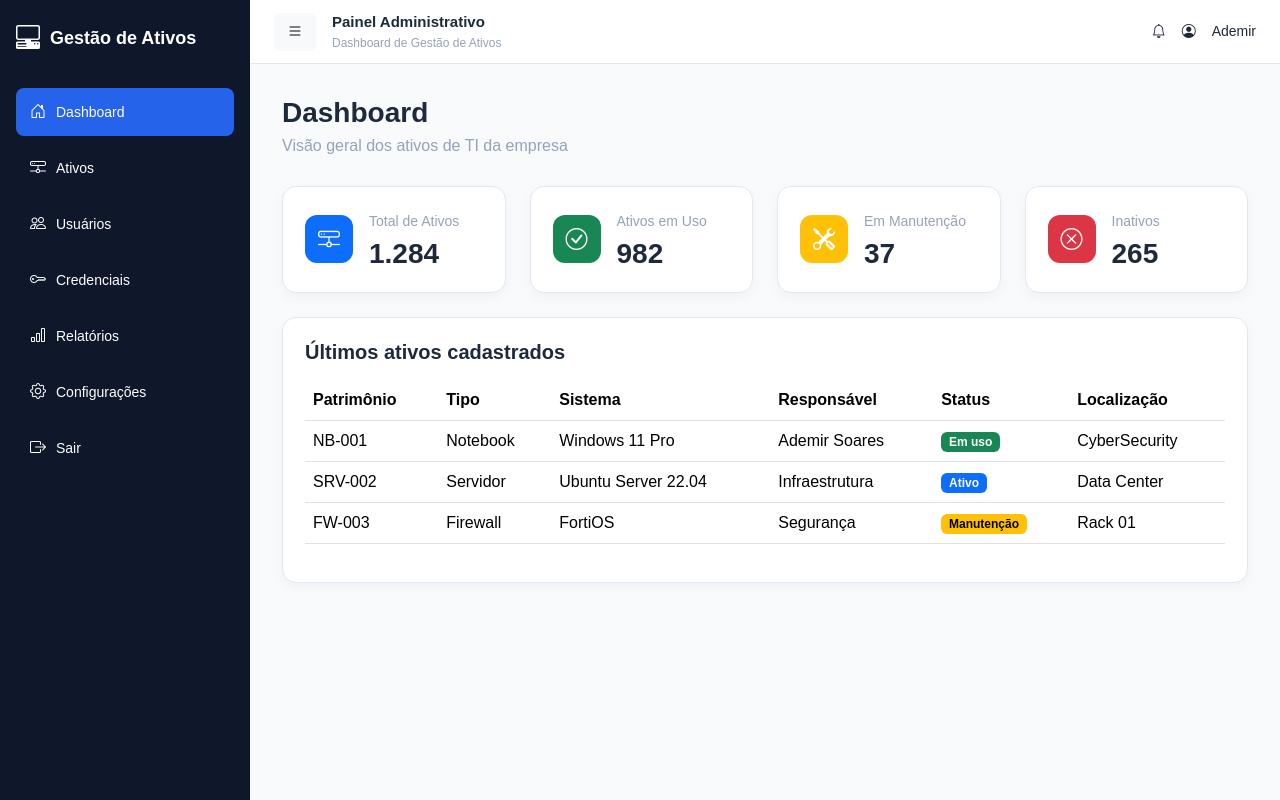
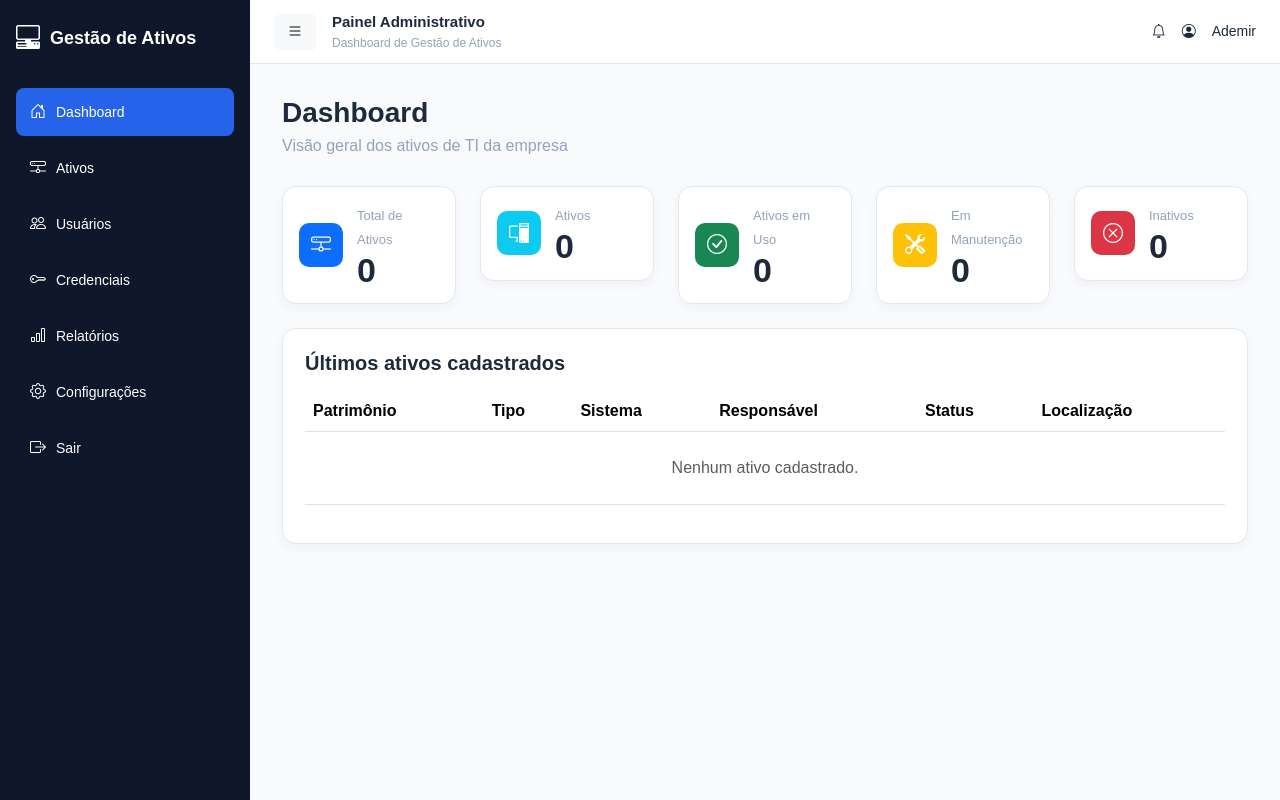
Before and after one commit to AdemirSoares/Gestao-de-Ativos-de-TI, a Flask app: page / in a window 1280 px wide. Run offline with Flask 3, Linux system fonts and the light colour scheme.

Commit message:
feat: conclui Sprint 2 do CRUD de ativos e dashboard dinâmico

```diff
--- a/app/routes.py
+++ b/app/routes.py
@@ -7,7 +7,41 @@ def init_app(app):
 
     @app.route("/")
     def dashboard():
-        return render_template("dashboard.html", pagina="dashboard")
+
+        total_ativos = len(ativos)
+
+        ativos_ativos = len([
+            ativo for ativo in ativos
+            if ativo["status"] == "Ativo"
+        ])
+
+        ativos_em_uso = len([
+            ativo for ativo in ativos
+            if ativo["status"] == "Em uso"
+        ])
+
+        ativos_manutencao = len([
+            ativo for ativo in ativos
+            if ativo["status"] == "Manutenção"
+        ])
+
+        ativos_inativos = len([
+            ativo for ativo in ativos
+            if ativo["status"] == "Inativo"
+        ])
+
+        ultimos_ativos = ativos[-3:]
+
+        return render_template(
+            "dashboard.html",
+            pagina="dashboard",
+            total_ativos=total_ativos,
+            ativos_ativos=ativos_ativos,
+            ativos_em_uso=ativos_em_uso,
+            ativos_manutencao=ativos_manutencao,
+            ativos_inativos=ativos_inativos,
+            ultimos_ativos=ultimos_ativos
+        )
 
     @app.route("/ativos")
     def listar_ativos():
--- a/app/static/css/style.css
+++ b/app/static/css/style.css
@@ -118,32 +118,45 @@ body {
     background-color: var(--card);
     border: 1px solid var(--border);
     border-radius: 14px;
-    padding: 22px;
+    padding: 16px;
     display: flex;
     align-items: center;
-    gap: 16px;
+    gap: 14px;
     box-shadow: 0 4px 12px rgba(15, 23, 42, 0.04);
+    min-height: 95px;
 }
 
 .dashboard-card span {
     color: var(--text-light);
-    font-size: 14px;
+    font-size: 13px;
+}
+
+.dashboard-card{
+    transition: all .25s ease;
+}
+
+.dashboard-card:hover{
+    transform: translateY(-3px);
+    box-shadow: 0 10px 22px rgba(15,23,42,.08);
 }
 
 .dashboard-card h3 {
-    margin: 4px 0 0;
+    margin: 2px 0 0;
+    font-size: 34px;
     font-weight: 700;
+    line-height: 1;
 }
 
 .card-icon {
-    width: 48px;
-    height: 48px;
-    border-radius: 12px;
+    width: 44px;
+    height: 44px;
+    border-radius: 10px;
     color: white;
     display: flex;
     align-items: center;
     justify-content: center;
-    font-size: 22px;
+    font-size: 20px;
+    flex-shrink: 0;
 }
 
 .table-card {
--- a/app/templates/dashboard.html
+++ b/app/templates/dashboard.html
@@ -13,54 +13,72 @@ Dashboard - Gestão de Ativos
     </div>
 </div>
 
-<div class="row g-4 mb-4">
-    <div class="col-md-3">
+<div class="row row-cols-lg-5 row-cols-md-2 row-cols-1 g-4 mb-4">
+
+    <div class="col">
         <div class="dashboard-card">
             <div class="card-icon bg-primary">
                 <i class="bi bi-hdd-network"></i>
             </div>
             <div>
                 <span>Total de Ativos</span>
-                <h3>1.284</h3>
+                <h3>{{ total_ativos }}</h3>
             </div>
         </div>
     </div>
 
-    <div class="col-md-3">
+    <!-- Ativos -->
+    <div class="col">
+        <div class="dashboard-card">
+            <div class="card-icon bg-info">
+                <i class="bi bi-pc-display"></i>
+            </div>
+            <div>
+                <span>Ativos</span>
+                <h3>{{ ativos_ativos }}</h3>
+            </div>
+        </div>
+    </div>
+
+    <!-- Em Uso -->
+    <div class="col">
         <div class="dashboard-card">
             <div class="card-icon bg-success">
                 <i class="bi bi-check-circle"></i>
             </div>
             <div>
                 <span>Ativos em Uso</span>
-                <h3>982</h3>
+                <h3>{{ ativos_em_uso }}</h3>
             </div>
         </div>
     </div>
 
-    <div class="col-md-3">
+    <!-- Manutenção -->
+    <div class="col">
         <div class="dashboard-card">
             <div class="card-icon bg-warning">
                 <i class="bi bi-tools"></i>
             </div>
             <div>
                 <span>Em Manutenção</span>
-                <h3>37</h3>
+                <h3>{{ ativos_manutencao }}</h3>
             </div>
         </div>
     </div>
 
-    <div class="col-md-3">
+    <!-- Inativos -->
+    <div class="col">
         <div class="dashboard-card">
             <div class="card-icon bg-danger">
                 <i class="bi bi-x-circle"></i>
             </div>
             <div>
                 <span>Inativos</span>
-                <h3>265</h3>
+                <h3>{{ ativos_inativos }}</h3>
             </div>
         </div>
     </div>
+
 </div>
 
 <div class="table-card">
@@ -80,30 +98,59 @@ Dashboard - Gestão de Ativos
             </tr>
         </thead>
         <tbody>
-            <tr>
-                <td>NB-001</td>
-                <td>Notebook</td>
-                <td>Windows 11 Pro</td>
-                <td>Ademir Soares</td>
-                <td><span class="badge text-bg-success">Em uso</span></td>
-                <td>CyberSecurity</td>
-            </tr>
-            <tr>
-                <td>SRV-002</td>
-                <td>Servidor</td>
-                <td>Ubuntu Server 22.04</td>
-                <td>Infraestrutura</td>
-                <td><span class="badge text-bg-primary">Ativo</span></td>
-                <td>Data Center</td>
-            </tr>
-            <tr>
-                <td>FW-003</td>
-                <td>Firewall</td>
-                <td>FortiOS</td>
-                <td>Segurança</td>
-                <td><span class="badge text-bg-warning">Manutenção</span></td>
-                <td>Rack 01</td>
-            </tr>
+
+            {% if ultimos_ativos %}
+
+                {% for ativo in ultimos_ativos|reverse %}
+
+                    <tr>
+
+                        <td>{{ ativo.patrimonio }}</td>
+
+                        <td>{{ ativo.tipo }}</td>
+
+                        <td>{{ ativo.sistema }}</td>
+
+                        <td>{{ ativo.responsavel }}</td>
+
+                        <td>
+
+                            {% if ativo.status == "Em uso" %}
+                                <span class="badge text-bg-success">Em uso</span>
+
+                            {% elif ativo.status == "Ativo" %}
+                                <span class="badge text-bg-primary">Ativo</span>
+
+                            {% elif ativo.status == "Manutenção" %}
+                                <span class="badge text-bg-warning">Manutenção</span>
+
+                            {% else %}
+                                <span class="badge text-bg-secondary">Inativo</span>
+
+                            {% endif %}
+
+                        </td>
+
+                        <td>{{ ativo.localizacao }}</td>
+
+                    </tr>
+
+                {% endfor %}
+
+            {% else %}
+
+                <tr>
+
+                    <td colspan="6" class="text-center text-muted py-4">
+
+                        Nenhum ativo cadastrado.
+
+                    </td>
+
+                </tr>
+
+            {% endif %}
+
         </tbody>
     </table>
 </div>
```
